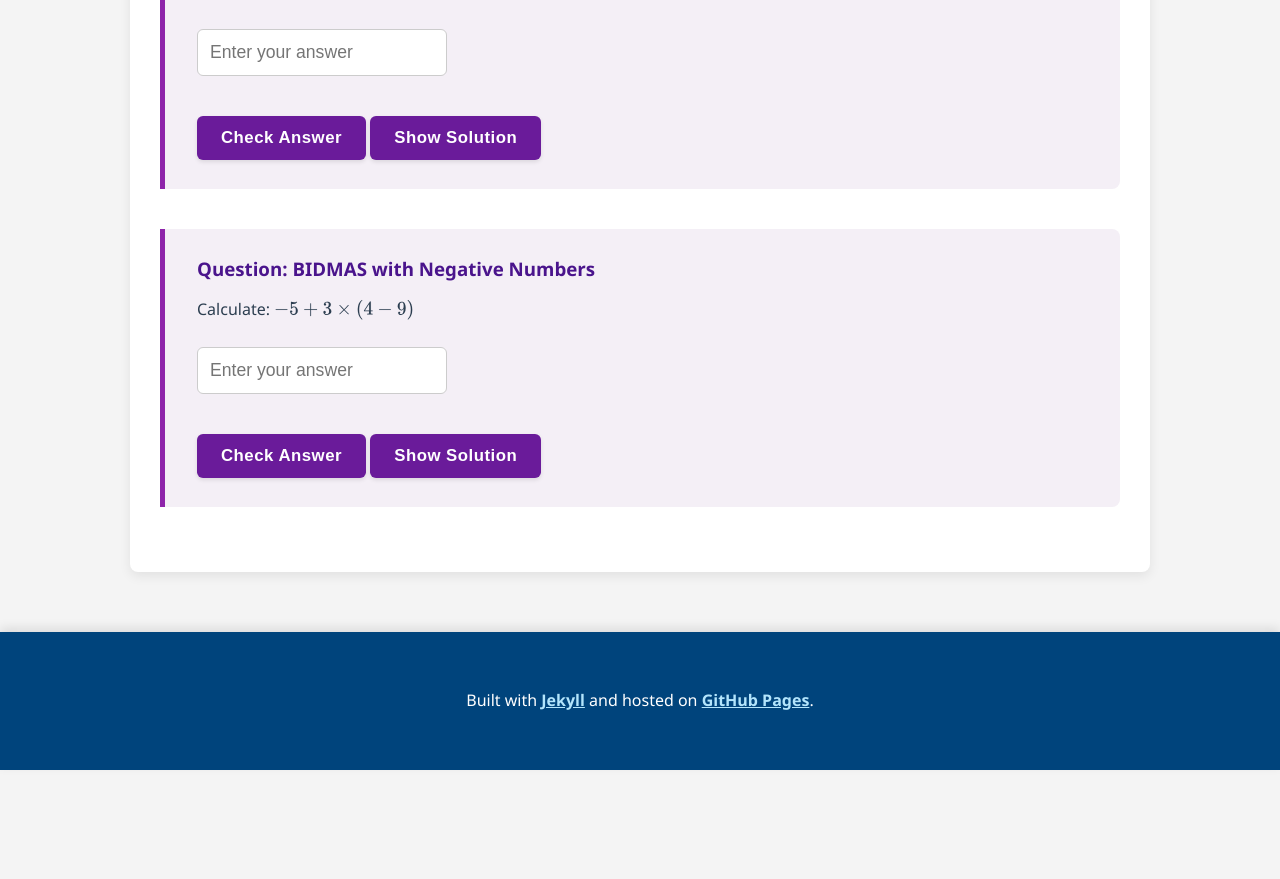
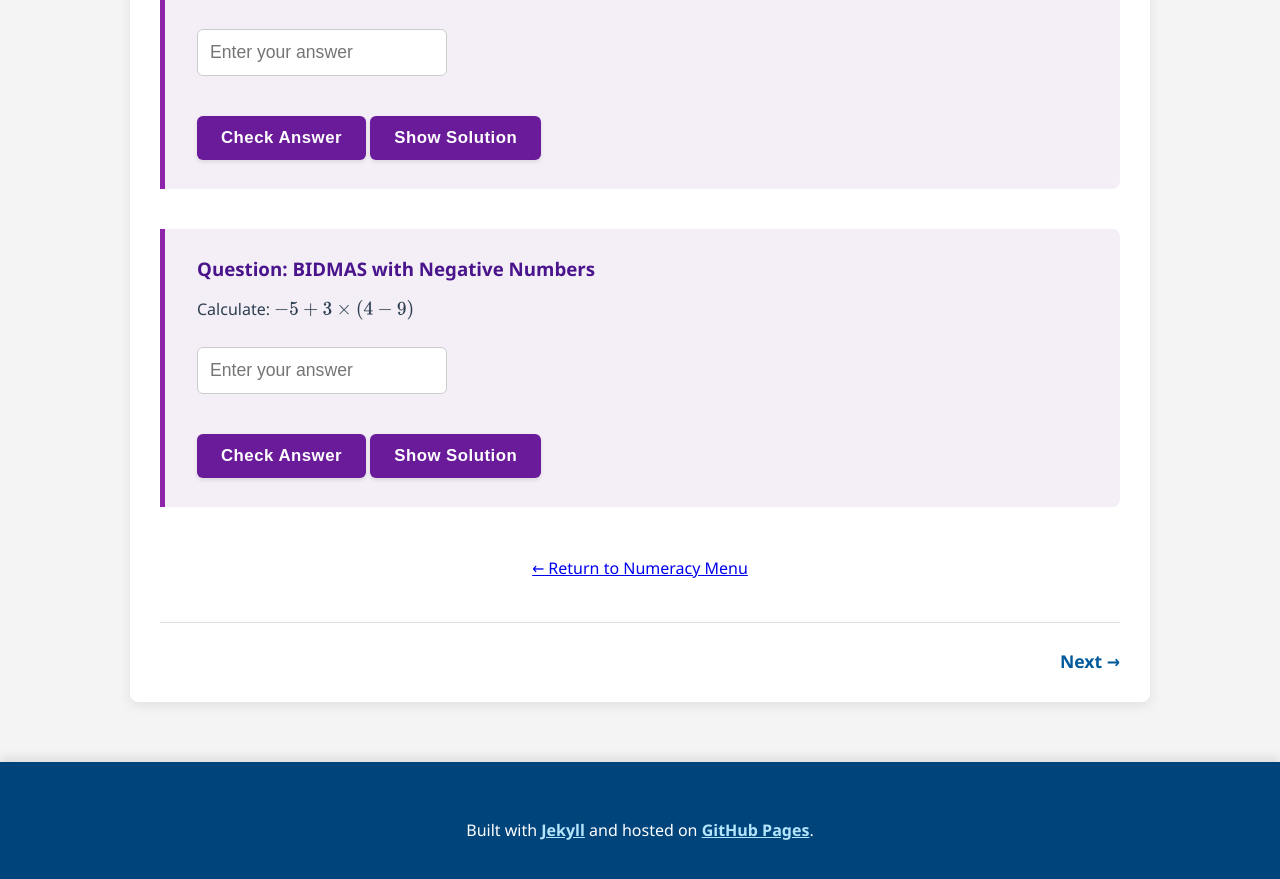
Before and after one commit to probe973/nbs-4104b, a Jekyll site: the page built from numeracy/01-arithmetic.md, in a window 1280 px wide and 900 px high, scrolled down 6386 px. Shown: the top 879 px of the window. Built offline with Jekyll 4.4.1, drawn with Linux system fonts in a browser that asks for light colours; our own code applies the rules of GitHub Pages for plain Markdown files; before the commit the page ends 7156 px from its top, so only the background shows below that.

Commit message:
Update 01-arithmetic.md

```diff
--- a/numeracy/01-arithmetic.md
+++ b/numeracy/01-arithmetic.md
@@ -208,3 +208,9 @@
 tolerance="0"
 solution_text="1. Brackets: $4 - 9 = -5$. <br> 2. Multiply: $3 \times -5 = -15$. <br> 3. Add: $-5 + (-15) = -20$."
 %}
+
+<div style="text-align: center; margin-top: 3em;">
+    <a href="{{ "/numeracy/" | relative_url }}">← Return to Numeracy Menu</a>
+</div>
+
+{% include pagination.html %}
```
